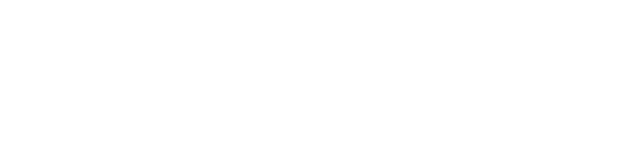
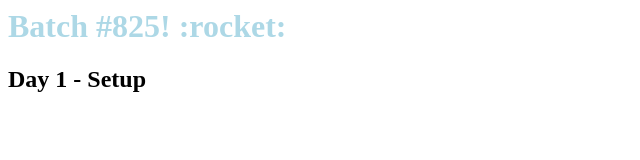
Before and after one commit to The-Pavel/le_wagon_project, a plain HTML site: page index.html in a window 1280 px wide. Shown: the whole page, without its empty margins (0-640 px from the left). Drawn offline with Linux system fonts and the light colour scheme.

Commit message:
added light blue header

```diff
--- a/index.html
+++ b/index.html
@@ -3,8 +3,9 @@
   <meta charset="UTF-8">
   <meta name="viewport" content="width=device-width, initial-scale=1.0">
   <title>Our First Project</title>
+  <link rel="stylesheet" href="style.css">
 </head>
 <body>
-
+  <h1>Batch #825! :rocket:</h1>
+  <h2>Day 1 - Setup</h2>
 </body>
-</html>
--- /dev/null
+++ b/style.css
@@ -0,0 +1,3 @@
+h1  {
+  color: lightblue;
+}
```
